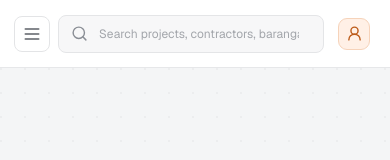
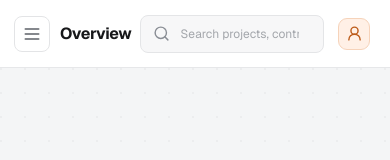
Before and after one commit to zedmar09/matnog-projects, a Next.js app: page / in a window 390 px wide. Shown: the top 160 px of the page. Built offline with nearby package versions, Linux system fonts and the light colour scheme.

Commit message:
fix: improve mobile page title contrast

```diff
--- a/src/components/app-shell.module.css
+++ b/src/components/app-shell.module.css
@@ -237,6 +237,7 @@
 
 .titleGroup h1 {
   margin: 0;
+  color: #17181a;
   font-size: 18px;
   font-weight: 650;
   letter-spacing: -0.02em;
@@ -632,7 +633,15 @@
   }
 
   .titleGroup > div {
+    display: block;
+  }
+
+  .topbar .titleGroup > div > span {
     display: none;
+  }
+
+  .titleGroup h1 {
+    font-size: 16px;
   }
 
   .searchBox kbd,
```
